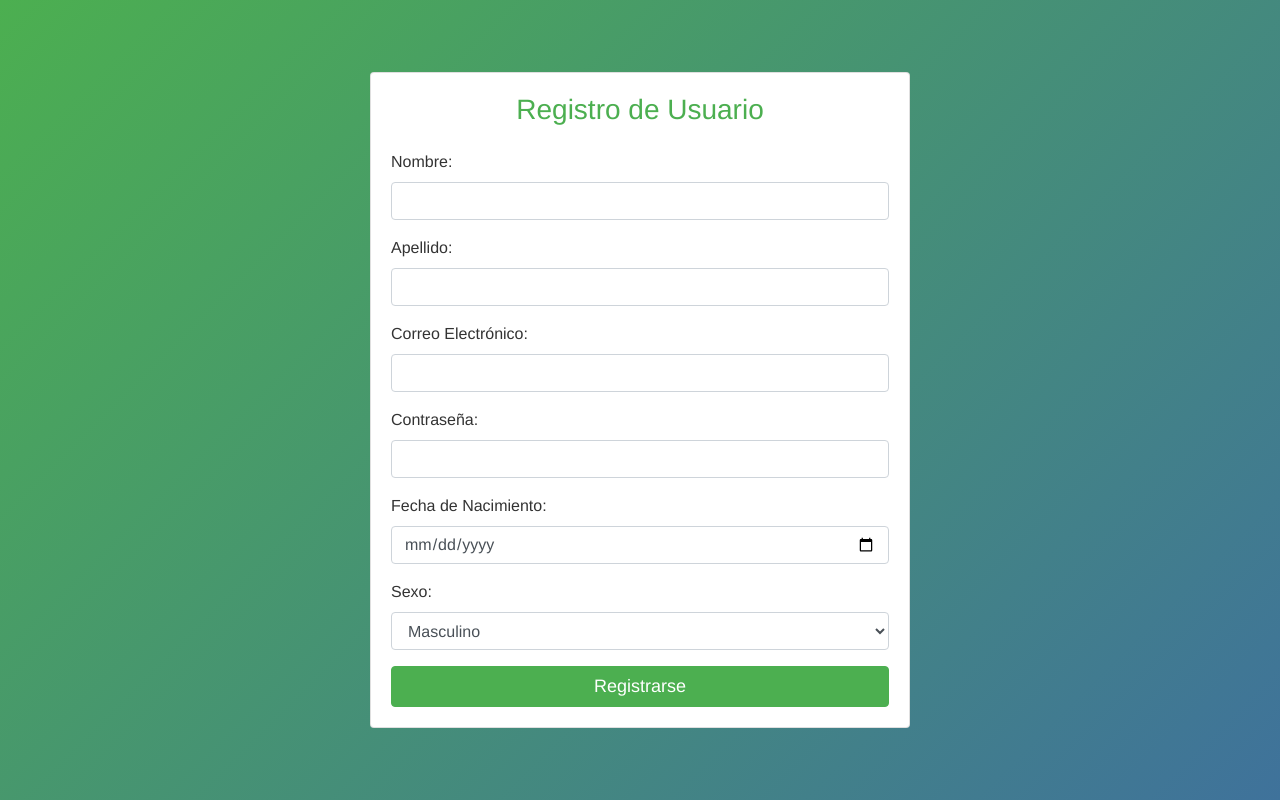
After one commit to luziiro/capston, a PHP site: page /registro.php in a window 1280 px wide. The commit adds this page. Run offline with PHP 8.4, Linux system fonts and the light colour scheme.

Commit message:
pagina inicio

```diff
--- /dev/null
+++ b/estilo.css
@@ -0,0 +1,75 @@
+/* Estilos generales */
+body {
+    font-family: 'Helvetica Neue', Arial, sans-serif;
+    font-size: 16px;
+    margin: 0;
+    padding: 0;
+    background-color: #f8f8f8;
+    color: #333;
+}
+
+/* Encabezado */
+header {
+    background-color: #4CAF50;
+    color: #fff;
+    text-align: center;
+    padding: 50px 0;
+}
+
+/* Barra de navegación */
+.navbar {
+    background-color: #fff;
+    border-bottom: 1px solid #ddd;
+}
+
+.navbar-brand {
+    color: #4CAF50;
+    font-weight: bold;
+    font-size: 24px;
+}
+
+.navbar-nav .nav-link {
+    color: #4CAF50;
+    font-weight: bold;
+    font-size: 18px;
+}
+
+/* Secciones */
+.section-heading {
+    color: #4CAF50;
+    font-size: 28px;
+    text-align: center;
+}
+
+.feature {
+    margin: 40px 0;
+}
+
+/* Botones */
+.btn-primary {
+    background-color: #4CAF50;
+    border-color: #4CAF50;
+    font-size: 18px;
+}
+
+.btn-primary:hover {
+    background-color: #45a049;
+    border-color: #45a049;
+}
+
+/* Pie de página */
+footer {
+    background-color: #4CAF50;
+    color: #fff;
+    padding: 20px 0;
+    text-align: center;
+    font-size: 14px;
+}
+
+/* Estilo de fondo difuminado */
+.background-difuminado {
+    background: linear-gradient(135deg, #4CAF50, #3f729b);
+    background-size: cover;
+    background-repeat: no-repeat;
+    background-attachment: fixed;
+}
--- /dev/null
+++ b/registro.php
@@ -0,0 +1,70 @@
+<!DOCTYPE html>
+<html lang="es">
+<head>
+    <meta charset="UTF-8">
+    <meta name="viewport" content="width=device-width, initial-scale=1.0">
+    <title>Registro de Usuario</title>
+    <link rel="stylesheet" href="https://maxcdn.bootstrapcdn.com/bootstrap/4.5.2/css/bootstrap.min.css">
+    <link rel="stylesheet" href="estilo.css">
+</head>
+<body class="background-difuminado">
+    <div class="container">
+        <div class="row justify-content-center align-items-center vh-100">
+            <div class="col-md-6">
+                <div class="card">
+                    <div class="card-body">
+                        <h1 class="section-heading text-center mb-4">Registro de Usuario</h1>
+                        <form id="registro-form" action="procesar_registro.php" method="post">
+                            <div class="form-group">
+                                <label for="nombre">Nombre:</label>
+                                <input type="text" id="nombre" name="nombre" class="form-control" required>
+                            </div>
+                            <div class="form-group">
+                                <label for="apellido">Apellido:</label>
+                                <input type="text" id="apellido" name="apellido" class="form-control" required>
+                            </div>
+                            <div class="form-group">
+                                <label for="email">Correo Electrónico:</label>
+                                <input type="email" id="email" name="email" class="form-control" required>
+                            </div>
+                            <div class="form-group">
+                                <label for="contrasena">Contraseña:</label>
+                                <input type="password" id="contrasena" name="contrasena" class="form-control" required>
+                            </div>
+                            <div class="form-group">
+                                <label for="fecha_nacimiento">Fecha de Nacimiento:</label>
+                                <input type="date" id="fecha_nacimiento" name="fecha_nacimiento" class="form-control" required>
+                            </div>
+                            <div class="form-group">
+                                <label for="sexo">Sexo:</label>
+                                <select id="sexo" name="sexo" class="form-control" required>
+                                    <option value="masculino">Masculino</option>
+                                    <option value="femenino">Femenino</option>
+                                    <option value="otro">Otro</option>
+                                </select>
+                            </div>
+                            <button type="submit" class="btn btn-primary btn-block">Registrarse</button>
+                        </form>
+                    </div>
+                </div>
+            </div>
+        </div>
+    </div>
+
+    <script>
+        document.getElementById("registro-form").addEventListener("submit", function(event) {
+            var nombre = document.getElementById("nombre").value;
+            var apellido = document.getElementById("apellido").value;
+            var email = document.getElementById("email").value;
+            var contrasena = document.getElementById("contrasena").value;
+            var fecha_nacimiento = document.getElementById("fecha_nacimiento").value;
+            var sexo = document.getElementById("sexo").value;
+
+            if (nombre.trim() === "" || apellido.trim() === "" || email.trim() === "" || contrasena.trim() === "" || fecha_nacimiento.trim() === "" || sexo.trim() === "") {
+                event.preventDefault();
+                alert("Por favor, completa todos los campos.");
+            }
+        });
+    </script>
+</body>
+</html>
```
Also changed, not shown: confirmacion_registro.php (added, +27 -0 lines), funciones_validacion.php (added, +8 -0 lines), index.php (+78 -2 lines), login.php (added, +39 -0 lines), procesar_login.php (added, +31 -0 lines), procesar_registro.php (added, +47 -0 lines).
